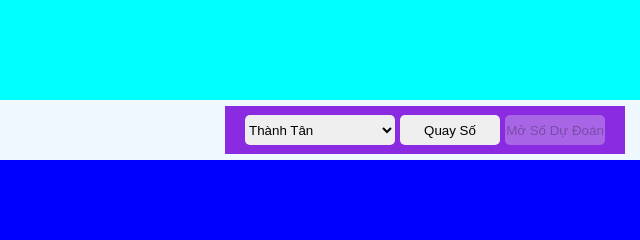
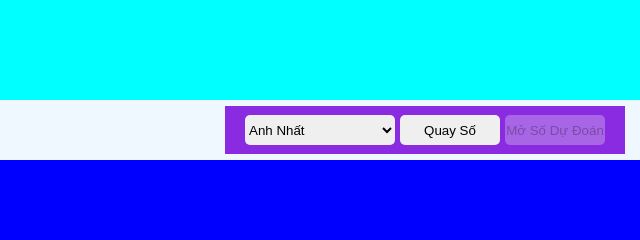
Before and after one commit to wherepeace/demo-xoso, a plain HTML site: page index.html in a window 1280 px wide. Shown: the top 240 px of the page, 215-855 px from the left. Drawn offline with Linux system fonts and the light colour scheme.

Commit message:
edit name

```diff
--- a/index.html
+++ b/index.html
@@ -13,9 +13,8 @@
         <div class="choses-return">
             <div class="choses-return-items">
                 <select id="name-turn" class="name-turn">
-                    <option value="1"> Thành Tân</option>
                     <option value="2"> Anh Nhất</option>
-                    <option value="3"> Minh Trị</option>
+                    <option value="3"> Văn Hưng</option>
                 </select>
                 <button id="number-turn" class="number-turn" > Quay Số </button>
                 <button id="open-number" class="open-number" disabled > Mở Số Dự Đoán </button>
```
